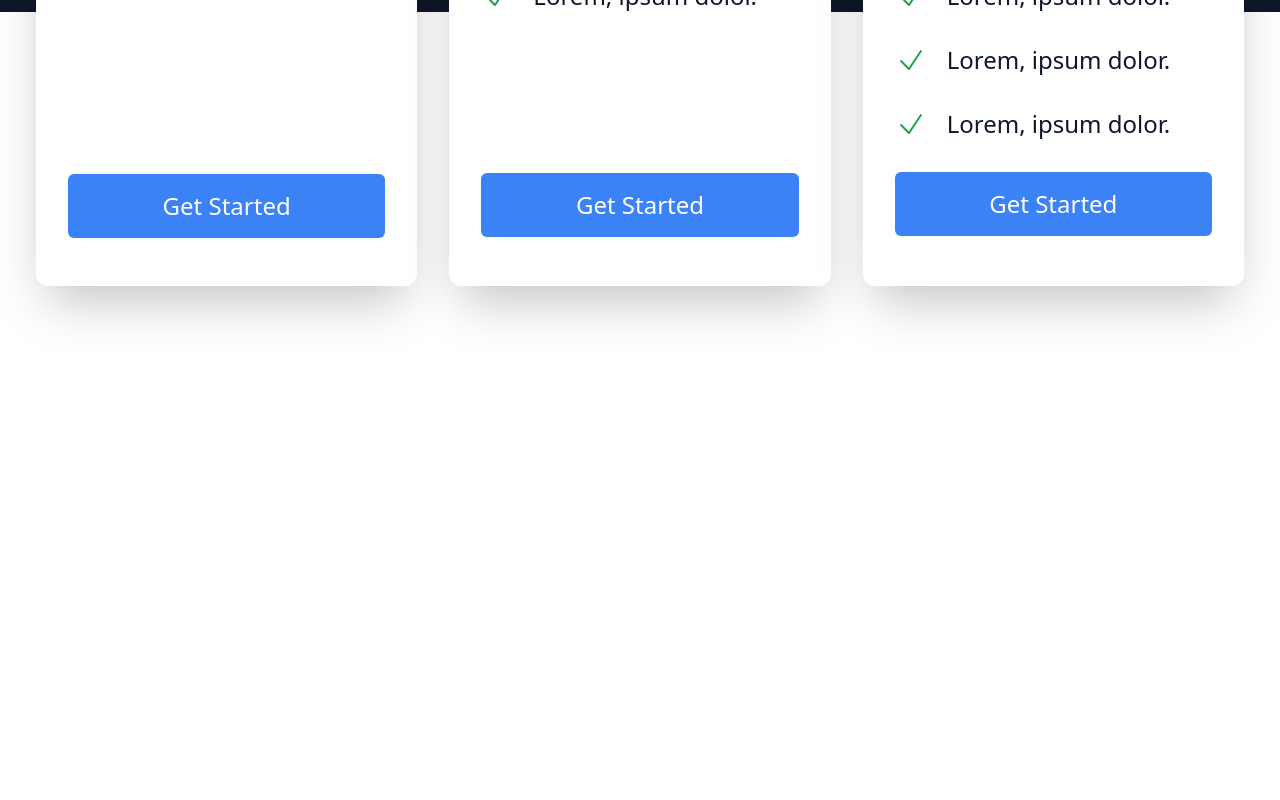
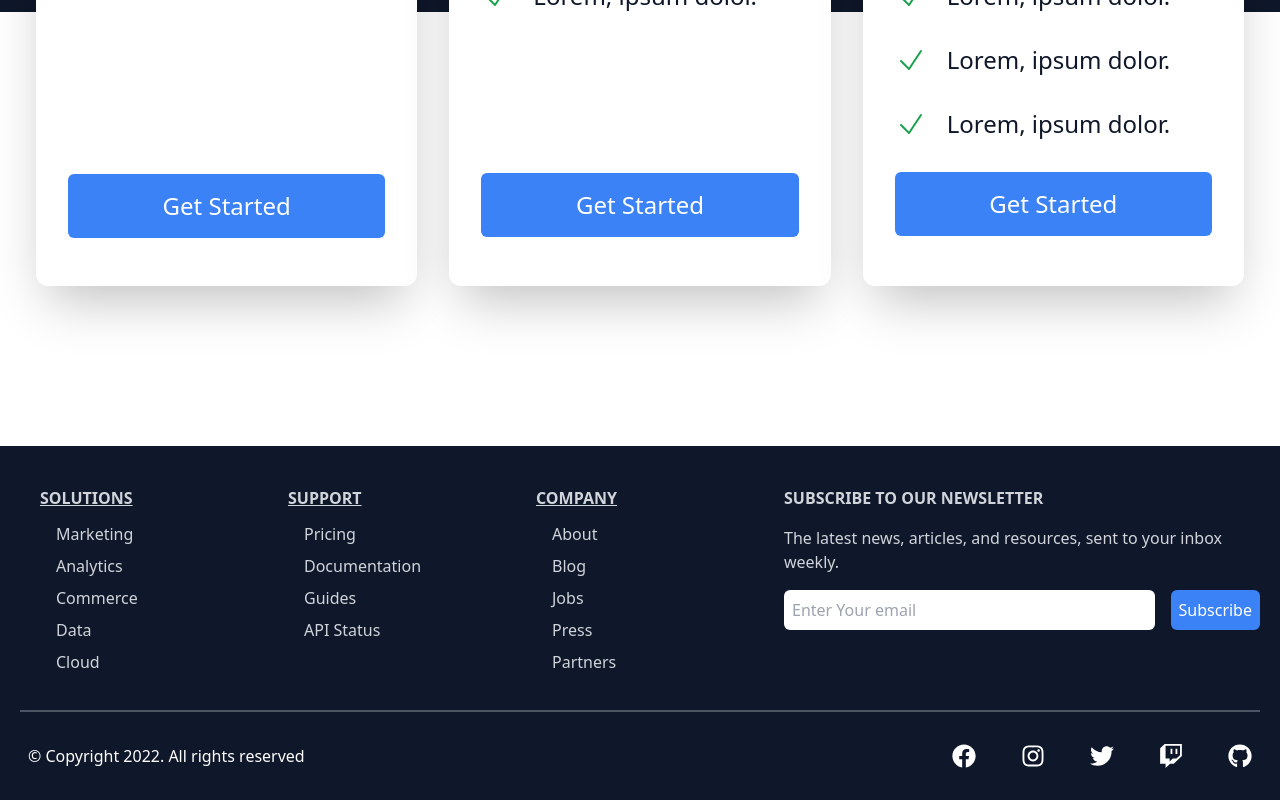
Before and after one commit to jenil-patel97/cloud-web, a React (Create React App) app: page / in a window 1280 px wide. Shown: the part 3054-3854 px from the top of the page. Before the commit the page ends 3500 px from the top, so only its background shows below. Built offline with nearby package versions, Linux system fonts and the light colour scheme; the HTML template or start-up script is replaced by a standard one.

Commit message:
feat: Footer

```diff
--- a/package.json
+++ b/package.json
@@ -9,6 +9,7 @@
     "@testing-library/user-event": "^13.5.0",
     "react": "^18.2.0",
     "react-dom": "^18.2.0",
+    "react-icons": "^4.4.0",
     "react-scripts": "5.0.1",
     "web-vitals": "^2.1.4"
   },
--- a/src/App.js
+++ b/src/App.js
@@ -1,4 +1,5 @@
 import About from "./components/About";
+import Footer from "./components/Footer";
 import Hero from "./components/Hero";
 import Navbar from "./components/Navbar";
 import Pricing from "./components/Pricing";
@@ -12,6 +13,7 @@ function App() {
       <About />
       <Support />
       <Pricing />
+      <Footer />
     </>
   );
 }
--- /dev/null
+++ b/src/components/Footer.jsx
@@ -0,0 +1,80 @@
+import React from "react";
+
+import {
+  FaFacebook,
+  FaGithub,
+  FaInstagram,
+  FaTwitter,
+  FaTwitch,
+} from "react-icons/fa";
+
+const Footer = () => {
+  return (
+    <div className="w-full mt-24 bg-slate-900 text-gray-300 py-y px-2">
+      <div className="max-w-[1240px] cursor-default mx-auto grid grid-cols-2 md:grid-cols-5 border-b-2 border-gray-600 py-8">
+        <div className="ml-5">
+          <h6 className="font-bold uppercase pt-2 underline">Solutions</h6>
+          <ul className="mt-2">
+            <li className="py-1">Marketing</li>
+            <li className="py-1">Analytics</li>
+            <li className="py-1">Commerce</li>
+            <li className="py-1">Data</li>
+            <li className="py-1">Cloud</li>
+          </ul>
+        </div>
+        <div className="ml-5">
+          <h6 className="font-bold uppercase pt-2 underline">Support</h6>
+          <ul className="mt-2">
+            <li className="py-1">Pricing</li>
+            <li className="py-1">Documentation</li>
+            <li className="py-1">Guides</li>
+            <li className="py-1">API Status</li>
+          </ul>
+        </div>
+        <div className="ml-5">
+          <h6 className="font-bold uppercase pt-2 underline">Company</h6>
+          <ul className="mt-2">
+            <li className="py-1">About</li>
+            <li className="py-1">Blog</li>
+            <li className="py-1">Jobs</li>
+            <li className="py-1">Press</li>
+            <li className="py-1">Partners</li>
+          </ul>
+        </div>
+        <div className="col-span-2 pt-8 md:pt-2 ml-5">
+          <p className="font-bold uppercase hover:underline">
+            Subscribe to our newsletter
+          </p>
+          <p className="py-4">
+            The latest news, articles, and resources, sent to your inbox weekly.
+          </p>
+          <form className="flex flex-col sm:flex-row">
+            <input
+              className="w-full p-2 mr-4 rounded-md mb-4"
+              type="email"
+              placeholder="Enter Your email"
+            />
+            <button className="p-2 mb-4 hover:text-white hover:bg-blue-600">
+              Subscribe
+            </button>
+          </form>
+        </div>
+      </div>
+
+      <div className="flex flex-col max-w-[1240px] px-2 py-4 mx-auto justify-between sm:flex-row text-center">
+        <p className="py-4 cursor-default text-white">
+          © Copyright 2022. All rights reserved
+        </p>
+        <div className="flex justify-between sm:w-[300px] pt-4 text-2xl cursor-pointer text-white">
+          <FaFacebook />
+          <FaInstagram />
+          <FaTwitter />
+          <FaTwitch />
+          <FaGithub />
+        </div>
+      </div>
+    </div>
+  );
+};
+
+export default Footer;
```
Also changed, not shown: 1 other file (tests, documents, lock files or other folders).
